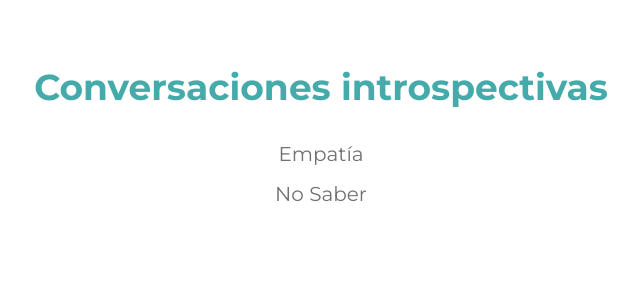
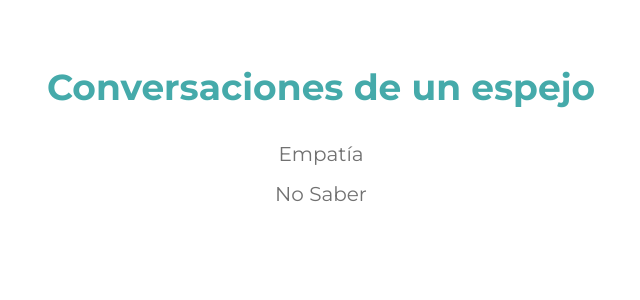
Before and after one commit to menudopaio/unLugarTranquilo, a Flask app: page /buscandoLimites/ in a window 1280 px wide. Shown: the part 60-360 px from the top of the page, without its empty margins (319-959 px from the left). Run offline with Flask 3, Linux system fonts and the light colour scheme.

Commit message:
modified:   templates/buscandoLimites.html

```diff
--- a/templates/buscandoLimites.html
+++ b/templates/buscandoLimites.html
@@ -10,7 +10,7 @@
 {% block main %}
     <div class="escritos-page">
         <section>
-            <h1 class="titulo-pagina">Conversaciones introspectivas</h1>
+            <h1 class="titulo-pagina">Conversaciones de un espejo</h1>
             <ul>
                 <li><a href="{{ baseUri }}./empatia">Empatía</a></li>
                 <li><a href="{{ baseUri }}./no-saber">No Saber</a></li>
```
